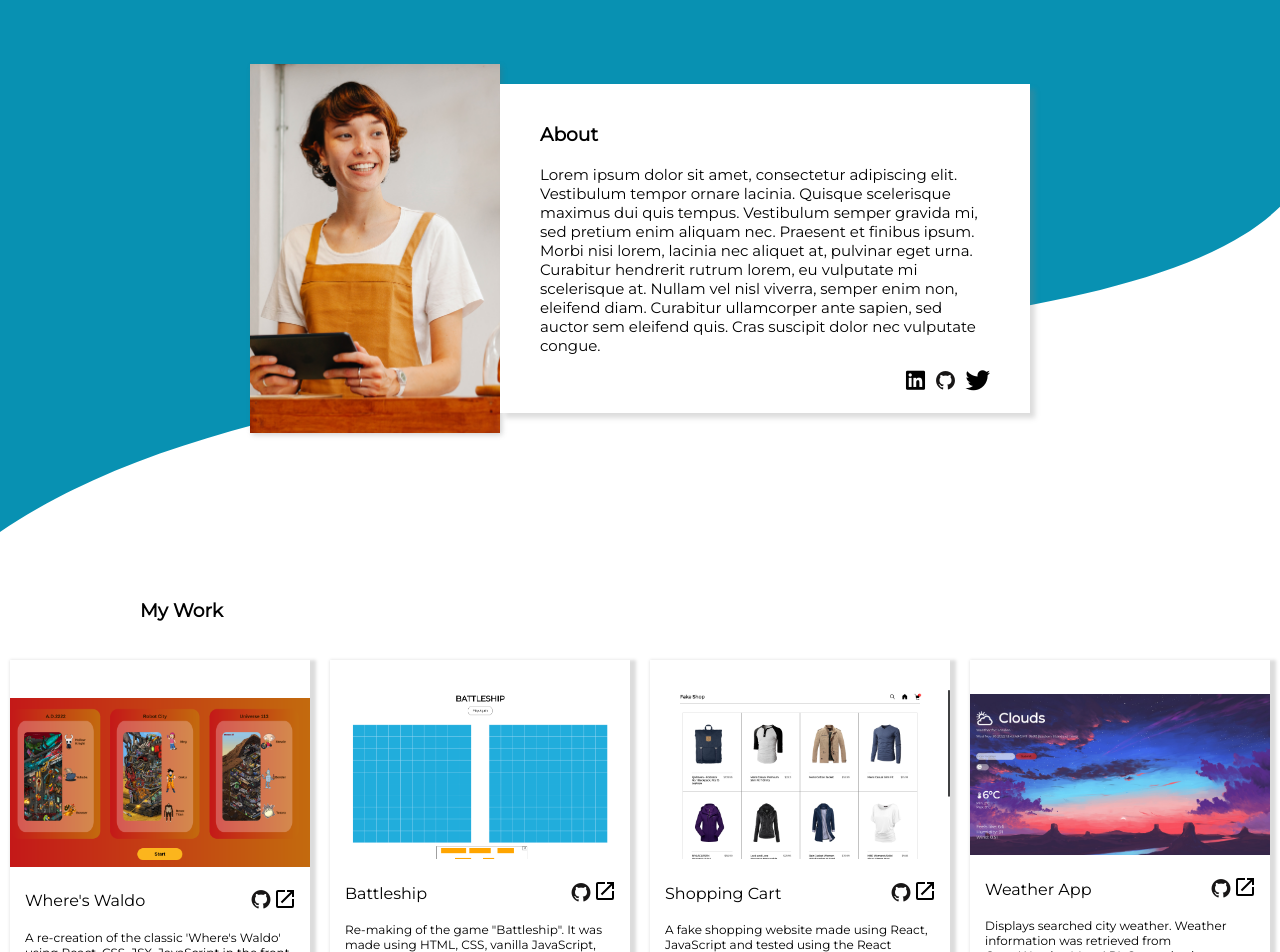
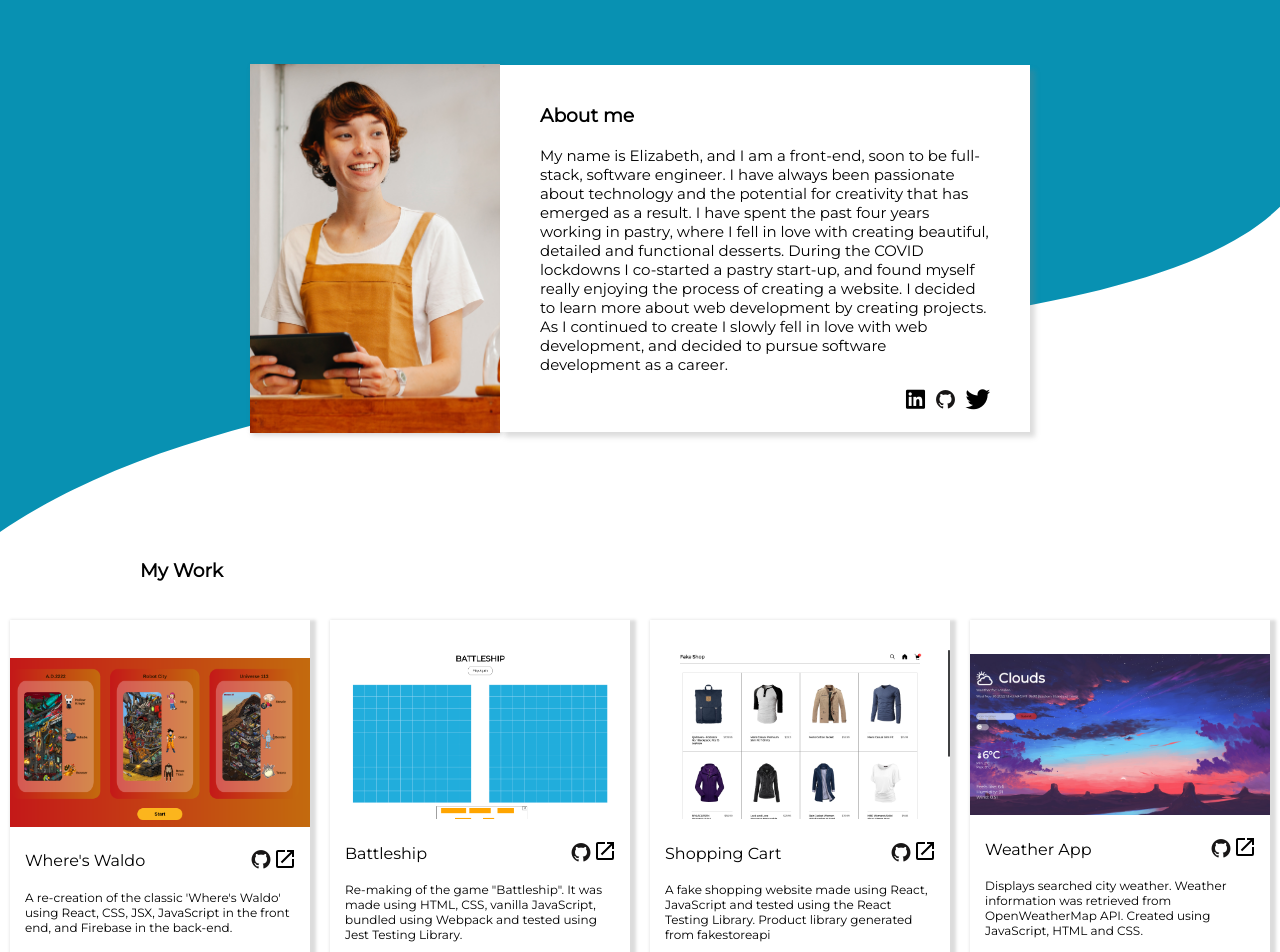
Before and after one commit to itsaflamingo/personal-portfolio, a React (Create React App) app: page / in a window 1280 px wide. Shown: the part 20-972 px from the top of the page. Built offline with nearby package versions, Linux system fonts and the light colour scheme.

Commit message:
Updated 'About me' section.

```diff
--- a/src/components/AboutMe.js
+++ b/src/components/AboutMe.js
@@ -5,9 +5,9 @@ export default function AboutMe() {
     return (
         <div id='header'>
             <div id='about-me'>
-                <h3>About</h3>
+                <h3>About me</h3>
                 <p>
-                    Lorem ipsum dolor sit amet, consectetur adipiscing elit. Vestibulum tempor ornare lacinia. Quisque scelerisque maximus dui quis tempus. Vestibulum semper gravida mi, sed pretium enim aliquam nec. Praesent et finibus ipsum. Morbi nisi lorem, lacinia nec aliquet at, pulvinar eget urna. Curabitur hendrerit rutrum lorem, eu vulputate mi scelerisque at. Nullam vel nisl viverra, semper enim non, eleifend diam. Curabitur ullamcorper ante sapien, sed auctor sem eleifend quis. Cras suscipit dolor nec vulputate congue.
+                    My name is Elizabeth, and I am a front-end, soon to be full-stack, software engineer. I have always been passionate about technology and the potential for creativity that has emerged as a result. I have spent the past four years working in pastry, where I fell in love with creating beautiful, detailed and functional desserts. During the COVID lockdowns I co-started a pastry start-up, and found myself really enjoying the process of creating a website. I decided to learn more about web development by creating projects. As I continued to create I slowly fell in love with web development, and decided to pursue software development as a career.
                 </p>
             </div>
             <SocialIcons />
--- a/src/styles/App.css
+++ b/src/styles/App.css
@@ -80,8 +80,7 @@ img {
     justify-content: center;
     align-items: center;
     gap: 20px;
-    margin-top: 40px;
-    min-width: 100%;
+    width: 100%;
 }
 #projects-container {
     width: 100%;
```
